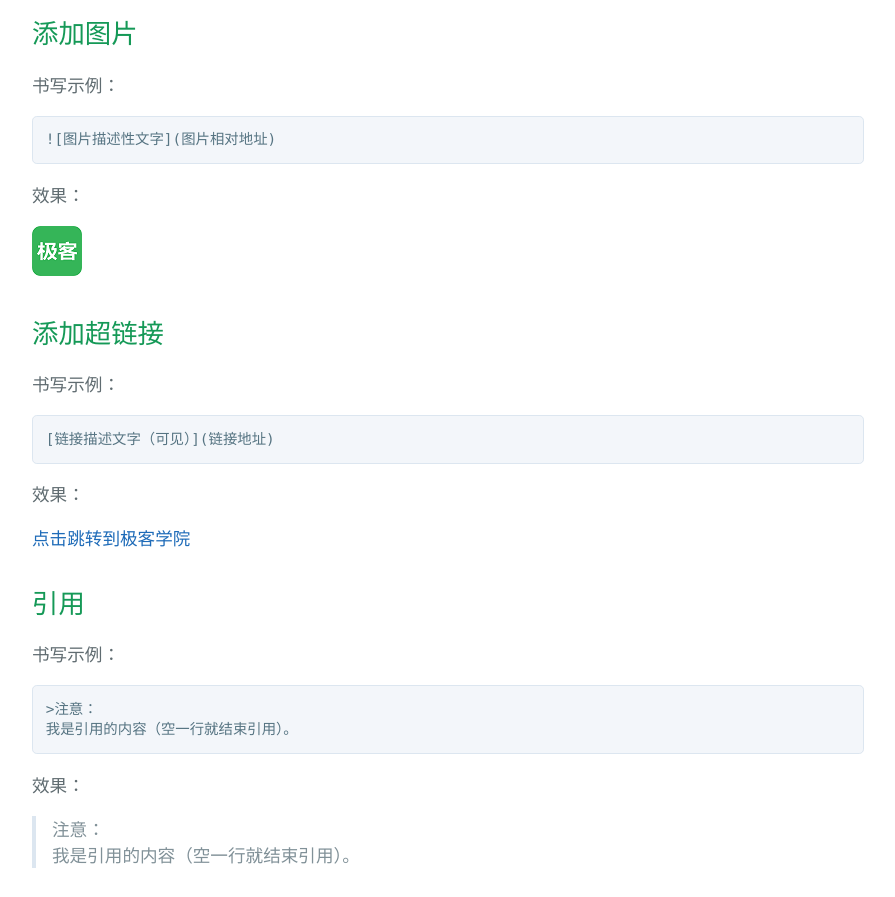
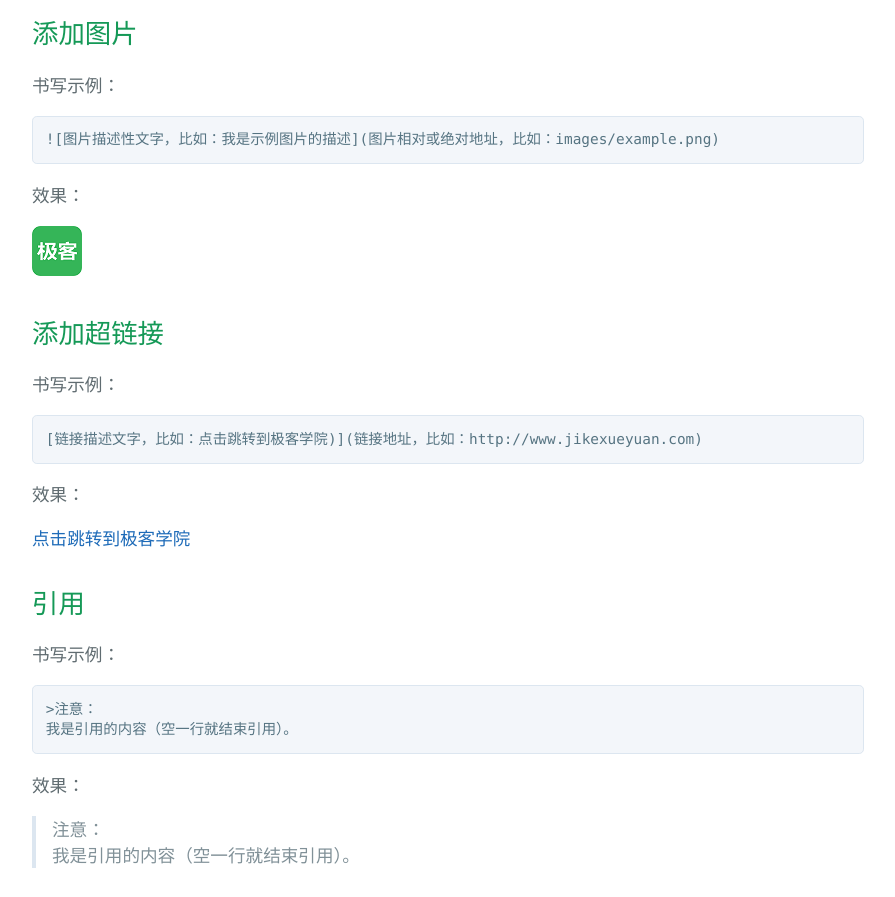
Before and after one commit to Jason851217/markdowncn.com, a plain HTML site: page index.html in a window 1280 px wide. Shown: the part 2820-3717 px from the top of the page, without its empty margins (192-1087 px from the left). Drawn offline with nearby package versions, Linux system fonts and the light colour scheme.

Commit message:
Update index.html

```diff
--- a/index.html
+++ b/index.html
@@ -141,7 +141,7 @@
 
 <p>书写示例：</p>
 
-<pre><code>![图片描述性文字](图片相对地址)
+<pre><code>![图片描述性文字，比如：我是示例图片的描述](图片相对或绝对地址，比如：images/example.png)
 </code></pre>
 
 <p>效果：  </p>
@@ -152,7 +152,7 @@
 
 <p>书写示例：</p>
 
-<pre><code>[链接描述文字（可见）](链接地址)
+<pre><code>[链接描述文字，比如：点击跳转到极客学院)](链接地址，比如：http://www.jikexueyuan.com)
 </code></pre>
 
 <p>效果：  </p>
```
